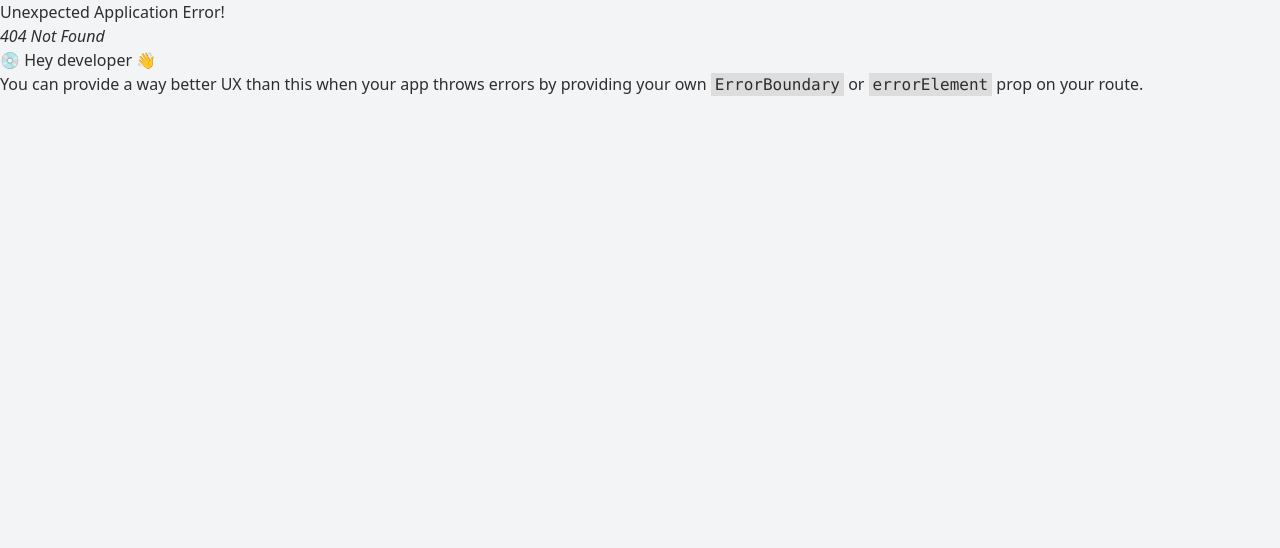
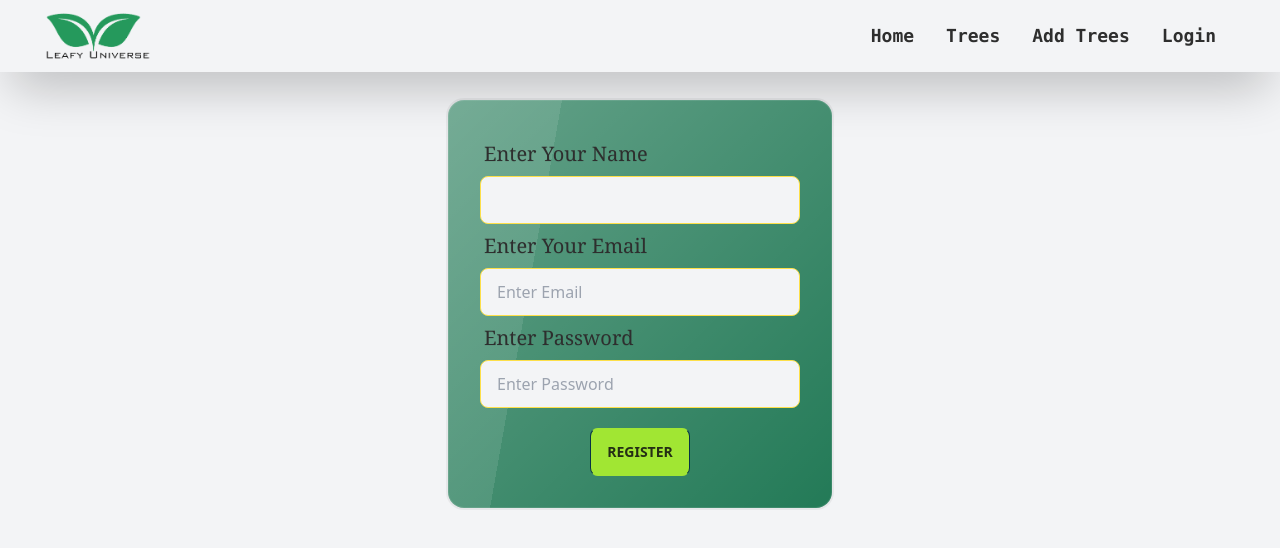
Before and after one commit to fahad09fahim/leafy-universe-client, a React (Vite) app: page /register in a window 1280 px wide. Before the commit this address had no page. Shown: the top 548 px of the page. Built offline with nearby package versions, Linux system fonts and the light colour scheme.

Commit message:
login signup page design implemented

```diff
--- a/package.json
+++ b/package.json
@@ -15,6 +15,7 @@
     "match-sorter": "^6.3.1",
     "react": "^18.2.0",
     "react-dom": "^18.2.0",
+    "react-hook-form": "^7.46.2",
     "react-router-dom": "^6.16.0",
     "sort-by": "^1.2.0"
   },
--- a/src/Layout/Main.jsx
+++ b/src/Layout/Main.jsx
@@ -1,3 +1,4 @@
+import { Outlet } from "react-router-dom";
 import NavBar from "../pages/Shared/Navbar/NavBar";
 
 
@@ -5,6 +6,7 @@ const Main = () => {
     return (
         <div>
             <NavBar/>
+            <Outlet/>
         </div>
     );
 };
--- /dev/null
+++ b/src/pages/Home/Home/Home.jsx
@@ -0,0 +1,10 @@
+
+const Home = () => {
+    return (
+        <div>
+
+        </div>
+    );
+};
+
+export default Home;
--- /dev/null
+++ b/src/pages/Shared/Login/Login.jsx
@@ -0,0 +1,62 @@
+import { useForm } from "react-hook-form";
+
+const Login = () => {
+  const {
+    register,
+    handleSubmit,
+    formState: { errors },
+  } = useForm();
+  const onSubmit = (data) => {
+    const email = data.email;
+    const password = data.password;
+    console.log( email, password);
+  };
+  return (
+    <div className="card w-96 glass my-7 mx-auto bg-[#237A57]">
+      <div className="card-body">
+        <form onSubmit={handleSubmit(onSubmit)}>
+          <div className="form-control w-full max-w-xs">
+            <label className="label">
+              <span className="label-text text-xl font-serif">
+                Enter Your Email
+              </span>
+            </label>
+            <input
+              type="text"
+              {...register("email", {
+                required: true,
+
+              })}
+              className="input input-bordered input-info w-full max-w-xs space-y-8"
+            />
+            {errors.email && (
+              <span className="text-red-600">Email required</span>
+            )}
+
+          </div>
+          <div className="form-control w-full max-w-xs">
+            <label className="label">
+              <span className="label-text text-xl font-serif">
+                Enter Password
+              </span>
+            </label>
+            <input
+              type="text"
+              {...register("password", { required: true })}
+              className="input input-bordered input-info w-full max-w-xs space-y-8"
+            />
+            {errors.password && (
+              <span className="text-red-600">Password required</span>
+            )}
+          </div>
+          <div className="card-actions justify-center mt-5">
+            <input type="submit" value="login" className="btn btn-secondary border-x-cyan-950">
+            </input>
+          </div>
+        </form>
+      </div>
+    </div>
+  );
+};
+
+export default Login;
--- a/src/pages/Shared/Navbar/NavBar.jsx
+++ b/src/pages/Shared/Navbar/NavBar.jsx
@@ -20,9 +20,9 @@ const NavBar = () => {
              {navItems}
             </ul>
           </div>
-          <img className="max-h-14 hidden lg:flex"  src={logo} alt="" />
+          <img className="max-h-14 hidden lg:flex md:flex"  src={logo} alt="" />
         </div>
-        <img className="max-h-14 navbar-end lg:hidden"  src={logo} alt="" />
+        <img className="max-h-14 navbar-end lg:hidden md:hidden"  src={logo} alt="" />
         <div className="navbar-end hidden lg:flex">
           <ul className="menu menu-horizontal px-1">
             {navItems}
--- /dev/null
+++ b/src/pages/Shared/Registration/SignUp.jsx
@@ -0,0 +1,84 @@
+
+
+import { useForm } from "react-hook-form";
+
+const SignUp = () => {
+    const { register, handleSubmit ,   formState: { errors },} = useForm()
+    const onSubmit = (data) => {
+        const name = data.name;
+        const email = data.email;
+        const password = data.password;
+        console.log(name, email, password)
+    }
+
+
+  return (
+    <div className="card w-96 glass my-7 mx-auto bg-[#237A57]">
+      <div className="card-body">
+        <form onSubmit={handleSubmit(onSubmit)}>
+          <div className="form-control w-full max-w-xs">
+            <label className="label">
+              <span className="label-text text-xl font-serif">
+                Enter Your Name
+              </span>
+            </label>
+            <input
+              type="text"
+              name="name"
+              {...register("name", { required: true })}
+              className="input input-bordered input-info w-full max-w-xs space-y-8"
+            />
+            {errors.name && <span className="text-red-600">Name  required</span>}
+          </div>
+          <div className="form-control w-full max-w-xs">
+            <label className="label">
+              <span className="label-text text-xl font-serif">
+                Enter Your Email
+              </span>
+            </label>
+            <input
+              type="email"
+              name="email"
+              {...register("email", { required: true ,
+                pattern:/^[a-zA-Z0-9._%+-]+@gmail\.com$/
+
+            })}
+              placeholder="Enter Email"
+              className="input input-bordered input-info w-full max-w-xs space-y-8"
+            />
+           {errors.email && <span className="text-red-600">Email required</span>}
+           {errors.email?.type === "pattern" && <span className="text-red-600">Enter valid Email</span>}
+          </div>
+          <div className="form-control w-full max-w-xs">
+            <label className="label">
+              <span className="label-text text-xl font-serif">
+                Enter Password
+              </span>
+            </label>
+            <input
+              type="password"
+              name="password"
+              {...register("password", { required: true, minLength:8,
+            pattern:/^(?=.*[a-z])(?=.*[A-Z]).{8,}$/
+            })}
+              placeholder="Enter Password"
+              className="input input-bordered input-info w-full max-w-xs space-y-8"
+            />
+             {errors.password && <span className="text-red-600">Password  required</span>}
+             {errors.password?.type ==="minLength" && <span className="text-red-600">Password must be 8 character</span>}
+             {errors.password?.type ==="pattern" && <span className="text-info">Password must  least one uppercase and  one lowercase </span>}
+          </div>
+          <div className="card-actions justify-center">
+            <input
+              className="btn btn-secondary border-x-cyan-950 mt-5"
+              value="Register"
+              type="submit"
+            />
+          </div>
+        </form>
+      </div>
+    </div>
+  );
+};
+
+export default SignUp;
--- /dev/null
+++ b/src/providers/AuthProvider.jsx
@@ -0,0 +1,17 @@
+import { createContext } from "react";
+import { getAuth } from "firebase/auth"
+import app from "../firebase/firebase.config";
+
+const AuthContext = createContext()
+const auth = getAuth(app)
+
+const AuthProvider = ({childern}) => {
+    const clientInfo = {
+
+    }
+    return (
+    <AuthContext.Provider value={clientInfo}>{childern}</AuthContext.Provider>
+    );
+};
+
+export default AuthProvider;
```
Also changed, not shown: src/Routers/Route.jsx (+12 -0 lines), .eslintrc.cjs, 1 other file (tests, documents, lock files or other folders).
